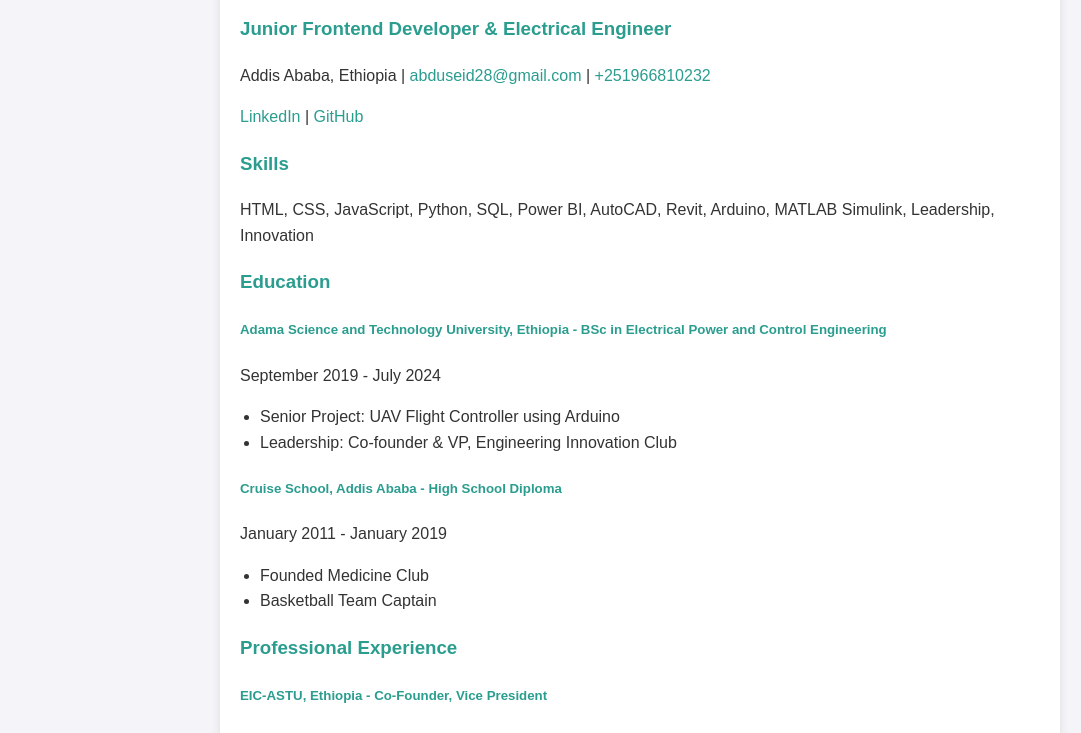
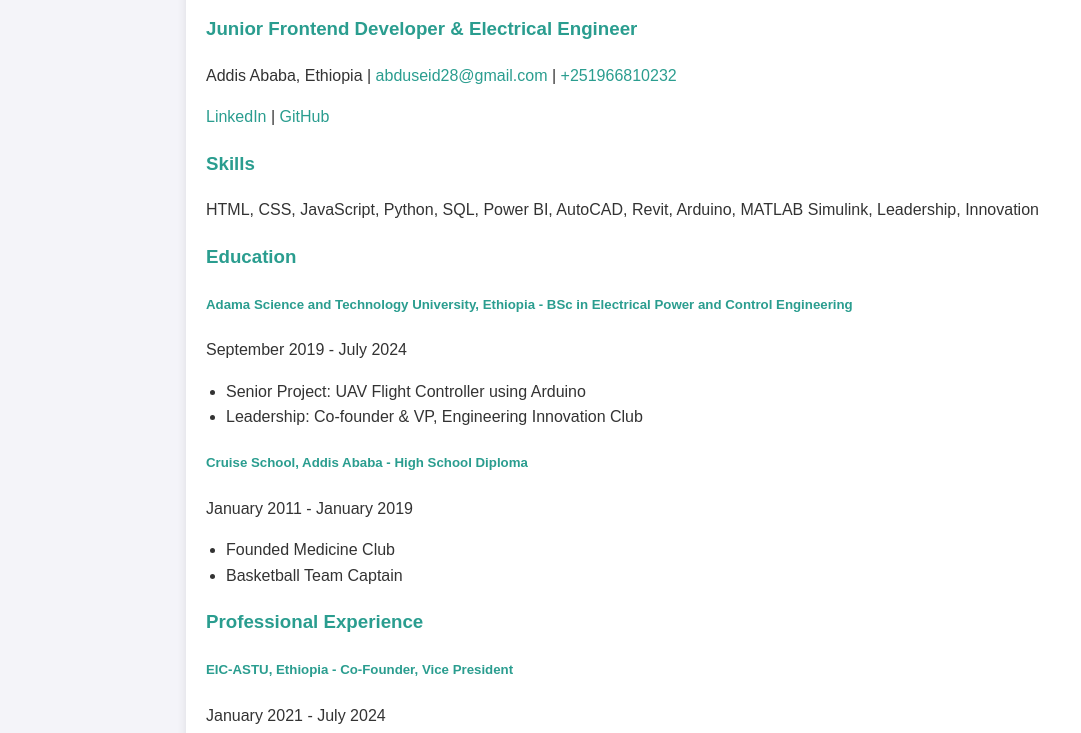
Before and after one commit to Abudi-seid10/Single-Page-CV, a plain HTML site: page index.html in a window 1280 px wide. Shown: the part 185-918 px from the top of the page, without its empty margins (0-1081 px from the left). Drawn offline with Linux system fonts and the light colour scheme.

Commit message:
first push

```diff
--- a/assets/style.css
+++ b/assets/style.css
@@ -9,7 +9,7 @@
     color: #2a9d8f;
 }
 .container {
-    max-width: 800px;
+    max-width: 70%;
     margin: 0 auto;
     background: #fff;
     padding: 20px;
```
